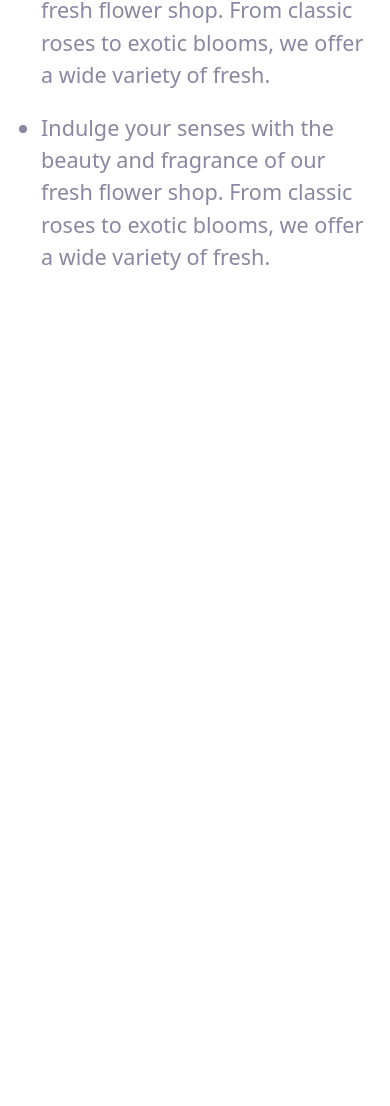
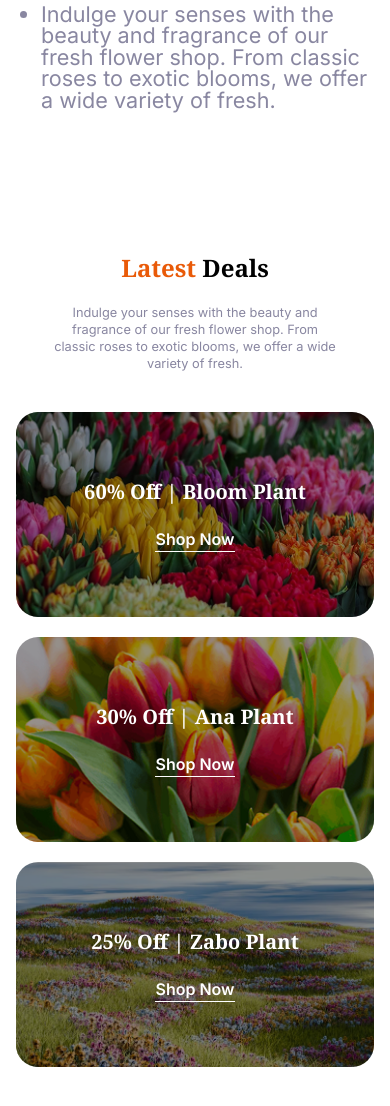
Before and after one commit to biplobrana007/assignment-02, a plain HTML site: page index.html in a window 390 px wide. Shown: the part 3054-4160 px from the top of the page. Before the commit the page ends 3348 px from the top, so only its background shows below. Drawn offline with nearby package versions, Linux system fonts and the light colour scheme.

Commit message:
created latest deal section and also made this responsive

```diff
--- a/index.html
+++ b/index.html
@@ -269,7 +269,7 @@
               Flower & Plants Lover
             </h2>
             <ul
-              class="lover-subtitle-list list-disc list-outside font-normal text-[1.35rem] gray01 max-sm:tex[0.875rem]"
+              class="lover-subtitle-list list-disc list-outside inter font-normal text-[1.35rem] gray01 max-sm:tex[0.875rem] max-sm:leading-[1.35rem]"
             >
               <li class="lover-subtitle">
                 <p>
@@ -296,6 +296,49 @@
           </div>
         </div>
       </section>
+      <!-- latest deal section -->
+       <section class="container">
+        <div class="latest-deals">
+          <article class="deals-articles">
+            <h3
+              class="deals-title text-center noto-serif font-bold text-5xl max-sm:text-2xl"
+            >
+              <span class="orange">Latest</span> Deals
+            </h3>
+            <p
+              class="deals-sub-title text-center inter font-normal text-2xl gray01 max-sm:text-[0.8rem] w-[80%]"
+            >
+              Indulge your senses with the beauty and fragrance of our fresh
+              flower shop. From classic roses to exotic blooms, we offer a wide
+              variety of fresh.
+            </p>
+          </article>
+          <div class="deals-offres grid grid-cols-3 gap-5 max-sm:grid-cols-1 max-sm:gap-x-0 ">
+            <div class="deals-offer-left flex flex-col gap-5">
+              <div class="offer-left bg-[url(./assets/deal-bloom.png)] bg-no-repeat bg-cover rounded-[22px] overflow-hidden">
+                <div class="offer-bg-shadow bg-[#00000069] text-white flex flex-col items-center justify-center">
+                  <h2 class="offer-rate noto-serif text-[1.25rem] font-bold" >60% Off | Bloom Plant</h2>
+                  <button class="offer-btn inter font-semibold text-[1rem] border-b-[1px]" >Shop Now</button>
+                </div>
+              </div>
+              <div class="offer-left bg-[url(./assets/deal-ana.png)] bg-no-repeat bg-cover rounded-[22px] overflow-hidden">
+                <div class="offer-bg-shadow bg-[#00000069] text-white flex flex-col items-center justify-center">
+                  <h2 class="offer-rate noto-serif text-[1.25rem] font-bold" >30% Off | Ana  Plant</h2>
+                  <button class="offer-btn inter font-semibold text-[1rem] border-b-[1px]" >Shop Now</button>
+                </div>
+              </div>
+            </div>
+            <div class="deals-offer-right col-span-2 grid-rows-5">
+              <div class="offer-right h-full bg-[url(./assets/deal-zabo.png)] bg-no-repeat bg-cover rounded-[22px] overflow-hidden">
+                <div class="offer-bg-shadow h-full bg-[#00000069] text-white flex flex-col items-center justify-center">
+                  <h2 class="offer-rate noto-serif text-[2.5rem] max-sm:text-[1.25rem] font-bold" >25% Off | Zabo Plant</h2>
+                  <button class="offer-btn inter font-semibold text-[1.75rem] max-sm:text-[1rem] border-b-[1px]" >Shop Now</button>
+                </div>
+              </div>
+            </div>
+          </div>
+        </div>
+       </section>
     </main>
   </body>
 </html>
--- a/style.css
+++ b/style.css
@@ -46,7 +46,7 @@
   margin-top: 15px;
 }
 
-/* plants section */
+/* plants section start*/
 .plants-section {
   margin: 120px auto;
 }
@@ -62,13 +62,36 @@
   margin-top: 30px;
 }
 
-/* plants lover area */
+/* plants lover section start */
 .lover-subtitle-list {
   margin-top: 30px;
 }
 
 .lover-subtitle {
   margin: 0 0 20px 45px;
+}
+
+/* latest deals section start*/
+.latest-deals {
+  margin: 120px auto;
+}
+.deals-sub-title {
+  margin: 20px auto;
+}
+
+
+.offer-bg-shadow{
+  padding: 65px 0;
+
+}
+
+.offer-btn{
+  padding-top: 20px;
+  padding-bottom: 0;
+}
+
+.deals-offres{
+  margin: 120px 0;
 }
 
 /* responsive */
@@ -79,7 +102,8 @@
   .navbar,
   .banner-left,
   .plants-section,
-  .plants-lover {
+  .plants-lover,
+  .latest-deals {
     padding: 0 16px;
   }
   .banner {
@@ -100,4 +124,10 @@
   .lover-subtitle-list{
     margin-top: 20px;
   }
+
+
+.deals-offres{
+  margin: 40px 0;
 }
+
+}
```
